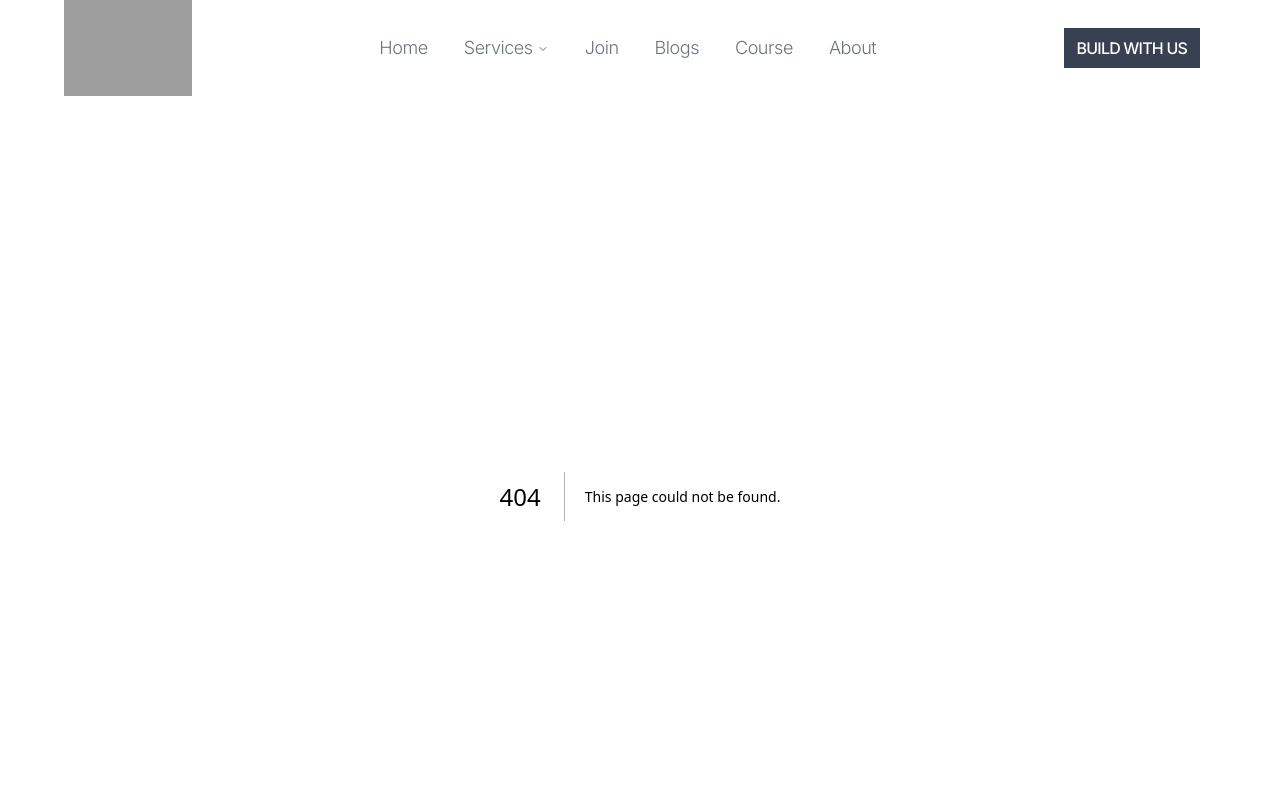
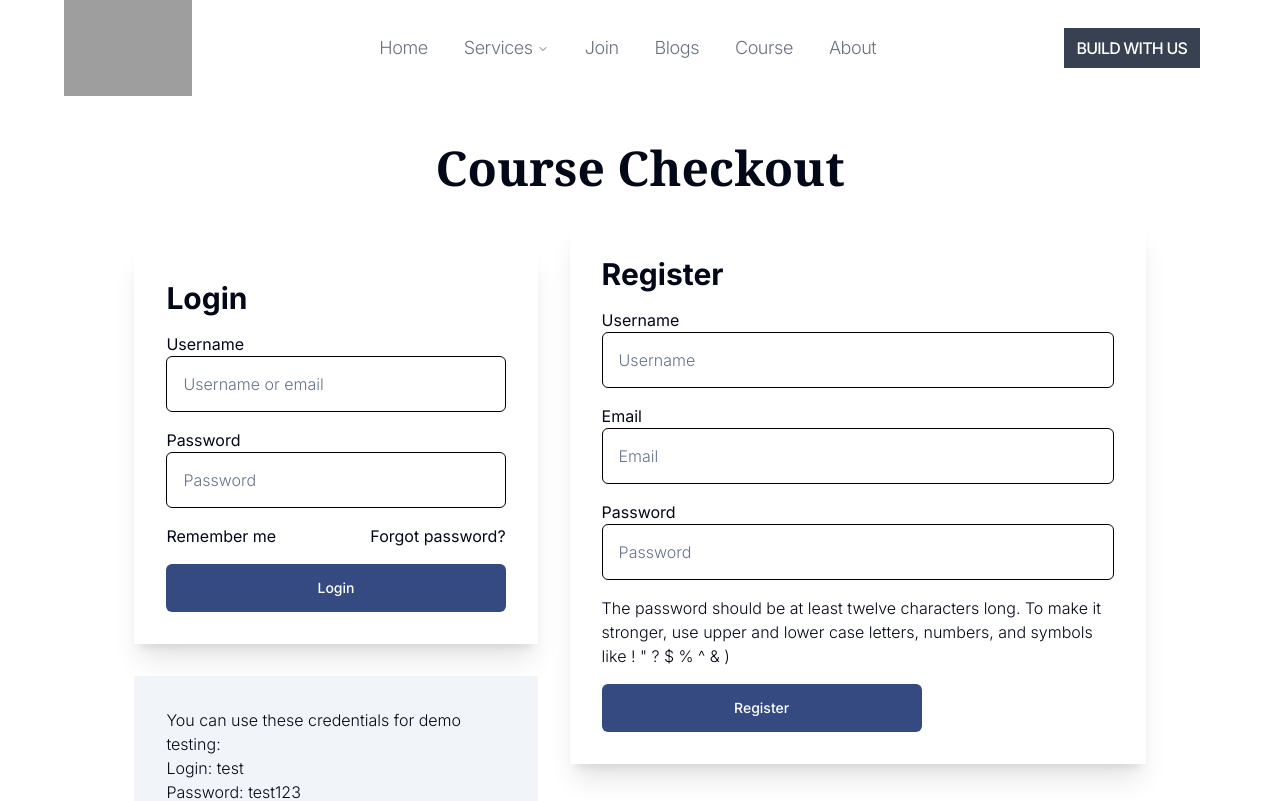
Before and after one commit to Ojaspj/software-company-web-template, a Next.js app: page /checkout in a window 1280 px wide. Before the commit this address had no page. Shown: the top 801 px of the page. Built offline with nearby package versions, Linux system fonts and the light colour scheme; grey boxes are pictures that could not be loaded.

Commit message:
build: course checkout page

```diff
--- /dev/null
+++ b/app/checkout/page.tsx
@@ -0,0 +1,78 @@
+import Wrapper from "@/components/Wrapper";
+import { Button } from "@/components/ui/button";
+import { Input } from "@/components/ui/input";
+import React from "react";
+
+export default function page() {
+  return (
+    <div className="w-full min-h-screen">
+      <Wrapper>
+        <div className="w-full h-auto ">
+          <div className="w-full flex flex-col justify-center items-center py-12">
+            <h1 className="text-5xl text-center font-bold font-serif">Course Checkout</h1>
+            <div className="flex flex-col justify-center md:flex-row w-full h-auto mt-8  gap-8 ">
+                {/* left part  */}
+              <div className="flex flex-col gap-4 w-full md:w-[35%]  h-full  ">
+                {/* login  */}
+                <div className="flex flex-col gap-4 w-full h-auto  md:p-8 md:shadow-xl md:mt-6">
+                  <h1 className="font-bold text-3xl">Login</h1>
+                  <div>
+                    <h1>Username</h1>
+                    <Input type="text" placeholder="Username or email" />
+                  </div>
+                  <div>
+                    <h1>Password</h1>
+                    <Input type="password" placeholder="Password" />
+                  </div>
+
+                  <div className="flex justify-between">
+                    <h1>Remember me</h1>
+                    <h1>Forgot password?</h1>
+                  </div>
+                  <Button className="w-full h-12 bg-[#344A80] text-white">
+                    Login
+                  </Button>
+                </div>
+                {/* login buttom part  */}
+                <div className="w-full my-4 h-auto bg-accent p-8 font-light text-md">
+                  <p>
+                    You can use these credentials for demo testing: <br />{" "}
+                    Login: test <br />
+                    Password: test123
+                  </p>
+                </div>
+              </div>
+              {/* register  */}
+              <div className="w-full md:w-[50%] h-auto ">
+                <div className="flex flex-col gap-4 md:p-8 md:shadow-xl">
+                  <h1 className="font-bold text-3xl">Register</h1>
+                  <div>
+                    <h1>Username</h1>
+                    <Input type="text" placeholder="Username" />
+                  </div>
+                  <div>
+                    <h1>Email</h1>
+                    <Input type="text" placeholder="Email" />
+                  </div>
+                  <div>
+                    <h1>Password</h1>
+                    <Input type="password" placeholder="Password" />
+                  </div>
+                  <p className="text-md font-light">
+                    The password should be at least twelve characters long. To
+                    make it stronger, use upper and lower case letters, numbers,
+                    and symbols like ! " ? $ % ^ & )
+                  </p>
+
+                  <Button className="w-80 h-12 bg-[#344A80] text-white">
+                    Register
+                  </Button>
+                </div>
+              </div>
+            </div>
+          </div>
+        </div>
+      </Wrapper>
+    </div>
+  );
+}
--- a/app/course/[slug]/page.tsx
+++ b/app/course/[slug]/page.tsx
@@ -1,3 +1,4 @@
+"use client";
 import Wrapper from "@/components/Wrapper";
 import { Button } from "@/components/ui/button";
 import { Separator } from "@/components/ui/separator";
@@ -17,8 +18,10 @@ import {
   AccordionItem,
   AccordionTrigger,
 } from "@/components/ui/accordion";
+import { useRouter } from "next/navigation";
 
 export default function Page({ params }: { params: { slug: string } }) {
+    const router = useRouter();
   return (
     <div className="w-full min-h-screen">
       <Wrapper>
@@ -178,6 +181,40 @@ export default function Page({ params }: { params: { slug: string } }) {
                           </Accordion>
                         </div>
                       </TabsContent>
+                      <TabsContent value="reviews">
+                        <div className="flex  flex-col w-[335px] md:w-[860px]  h-auto gap-14 md:gap-6">
+                          <Accordion
+                            type="single"
+                            collapsible
+                            className="md:w-full flex flex-col gap-2"
+                          >
+                            <AccordionItem value="item-1" className="border p-2 ">
+                              <AccordionTrigger className="font-semibold text-gray-900 hover:text-gray-900">
+                                Is it accessible?
+                              </AccordionTrigger>
+                              <AccordionContent className="px-4">
+                                Yes. It adheres to the WAI-ARIA design pattern.
+                              </AccordionContent>
+                            </AccordionItem>
+                            <AccordionItem value="item-2" className="border p-2">
+                              <AccordionTrigger className="font-semibold text-gray-900 hover:text-gray-900" >Is it styled?</AccordionTrigger>
+                              <AccordionContent className="px-4">
+                                Yes. It comes with default styles that matches
+                                the other components&apos; aesthetic.
+                              </AccordionContent>
+                            </AccordionItem>
+                            <AccordionItem value="item-3" className="border p-2">
+                              <AccordionTrigger className="font-semibold text-gray-900 hover:text-gray-900">
+                                Is it animated?
+                              </AccordionTrigger>
+                              <AccordionContent className="px-4">
+                                Yes. It&apos;s animated by default, but you can
+                                disable it if you prefer.
+                              </AccordionContent>
+                            </AccordionItem>
+                          </Accordion>
+                        </div>
+                      </TabsContent>
                     </div>
                   </Tabs>
                 </div>
@@ -238,7 +275,7 @@ export default function Page({ params }: { params: { slug: string } }) {
                       <Users className="text-[#344A80]" />
                     </div>
                     <Separator />
-                    <Button className="w-full h-10 bg-[#344A80] text-white font-semibold rounded-none text-lg mt-6 p-4">
+                    <Button onClick={() => router.push('/checkout')} className="w-full h-10 bg-[#344A80] text-white font-semibold rounded-none text-lg mt-6 p-4">
                       Buy This Course
                     </Button>
                     <Button
```
